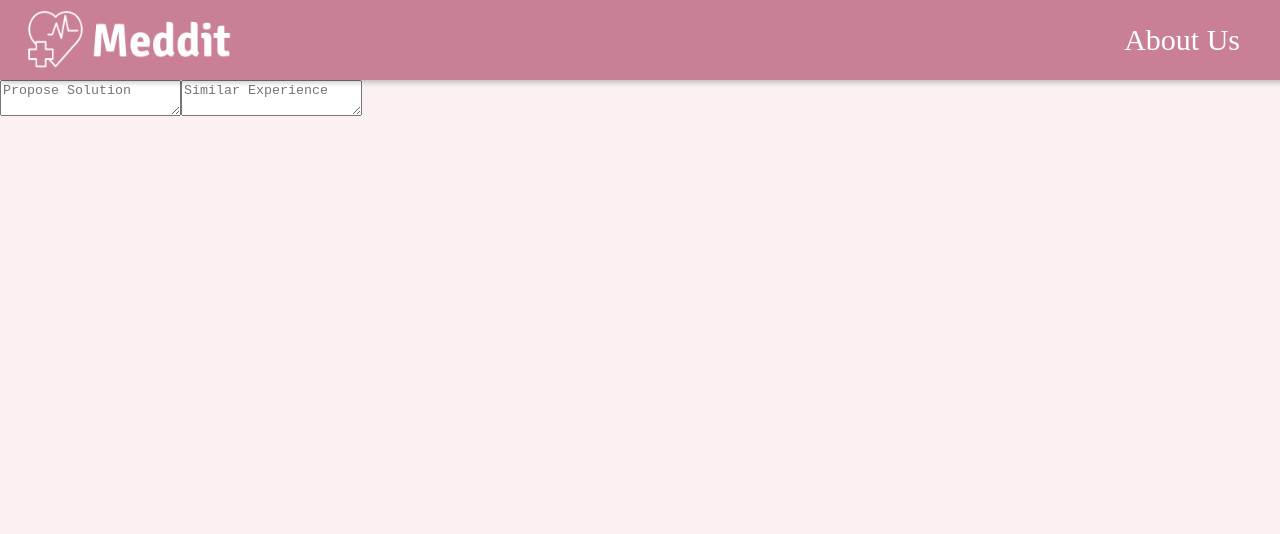
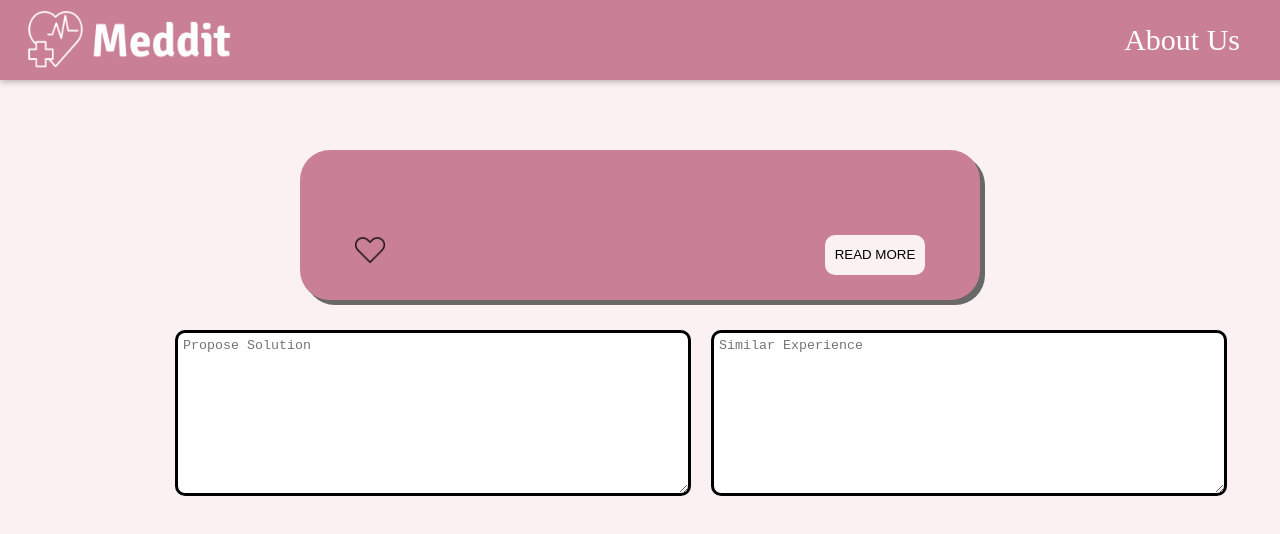
Before and after one commit to Raviteja-Tammana/Meddit, a React (Create React App) app in the folder Frontend/meddit_frontend/: page /feed/1 in a window 1280 px wide. Shown: the top 534 px of the page. Built offline with nearby package versions, Linux system fonts and the light colour scheme; no server answers.

Commit message:
Finished Hackathon Project

```diff
--- a/Frontend/meddit_frontend/src/creatingPost/creating.css
+++ b/Frontend/meddit_frontend/src/creatingPost/creating.css
@@ -3,7 +3,7 @@
     font-size: 30px;
     height: 40px;
     width: 800px;
-    margin: 100px 337px 20px;
+    margin: 100px 295px 20px;
     resize: none;
     border-radius: 20px;
     border: 3px solid black;
@@ -14,7 +14,7 @@
     font-size: 20px;
     height: 300px;
     width: 800px;
-    margin-left: 337px;
+    margin-left: 295px;
     overflow-wrap: break-word;
     resize: none;
     border-radius: 10px;
@@ -28,7 +28,7 @@
     height: 40px;
     width: 100px;
     text-align: center;
-    margin-left: 690px;
+    margin-left: 645px;
     margin-top: 20px;
     font-weight: bold;
 }
--- a/Frontend/meddit_frontend/src/feed/IndividualPost.css
+++ b/Frontend/meddit_frontend/src/feed/IndividualPost.css
@@ -0,0 +1,20 @@
+.sections {
+    margin-top: 150px;
+}
+
+.postsol {
+    margin-left: 175px  ;
+    width: 500px;
+    padding: 5px;
+    border: 3px solid black;
+    margin-right: 20px;
+    border-radius: 10px;
+}
+
+.similarexp {
+    width: 500px;
+    padding: 5px;
+    border: 3px solid black;
+    margin-left: 0px;
+    border-radius: 10px;
+}
--- a/Frontend/meddit_frontend/src/feed/IndividualPost.js
+++ b/Frontend/meddit_frontend/src/feed/IndividualPost.js
@@ -7,6 +7,7 @@ import Post from "./Post";
 
 const IndividualPost = () => {
     let { id } = useParams();
+    const [data, setData] = useState('');
 
     fetch('http://localhost:8080/expanded', {
         method: 'POST',
@@ -21,23 +22,29 @@ const IndividualPost = () => {
     }).then(function(response) {
         return response.json();
     }).then(function(data){
+        console.log(data);
+        setData(data[0]);
 
-        <Post
-            title={data[0].title}
-            date = {data[0].date}
-            content = {data[0].content}
-            id={data[0].postID}
-            likes={data[0].likes}
-        />
     })
 
     const [solutions, setSolutions ] = useState("");
     const [experiences, setExpereiences] = useState("");
 
+    console.log(data.title)
+
     return(
 
         <div className="sections">
+            <Post
+                title={data.title}
+                date = {data.date}
+                content = {data.content}
+                id={data.postID}
+                likes={data.likes}
+             />
+
             <textarea
+                rows={10}
                 placeholder="Propose Solution"
                 onChange={ev => setSolutions(ev.target.value)}
                 className={"postsol" }
@@ -45,6 +52,7 @@ const IndividualPost = () => {
             </textarea>
 
             <textarea
+                rows={10}
                 placeholder="Similar Experience"
                 onChange={ev => setExpereiences(ev.target.value)}
                 className={"similarexp"}
--- a/Frontend/meddit_frontend/src/feed/feed.css
+++ b/Frontend/meddit_frontend/src/feed/feed.css
@@ -17,7 +17,7 @@
 
 .postButton {
     background-color: #C98095;
-    margin-left: 625px;
+    margin-left: 580px;
     padding: 10px;
     color: white;
     font-weight: 100;
--- a/Frontend/meddit_frontend/src/landing_page/pages/AboutUs.css
+++ b/Frontend/meddit_frontend/src/landing_page/pages/AboutUs.css
@@ -3,6 +3,7 @@
     font-family:'Trebuchet MS', 'Lucida Sans Unicode', 'Lucida Grande', 'Lucida Sans', Arial, sans-serif;
     border-radius: 25px;
     box-shadow: 5px 5px black;
+    margin-left: 140px;
 }
 
 .allContent {
```
Also changed, not shown: 1 other file (tests, documents, lock files or other folders).
